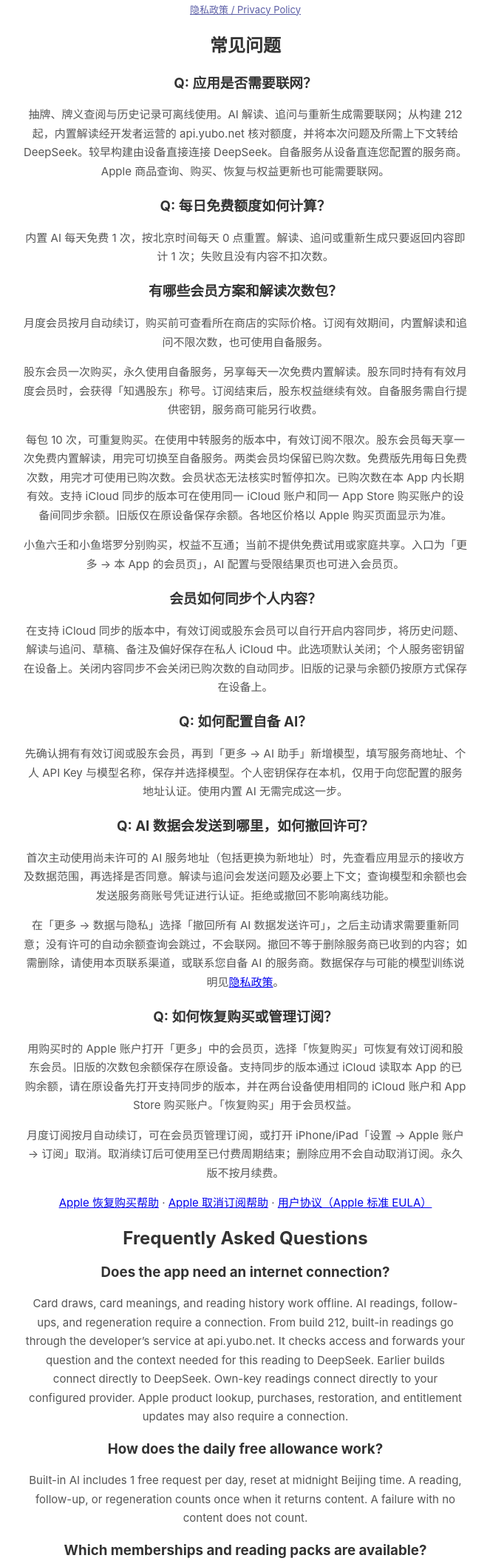
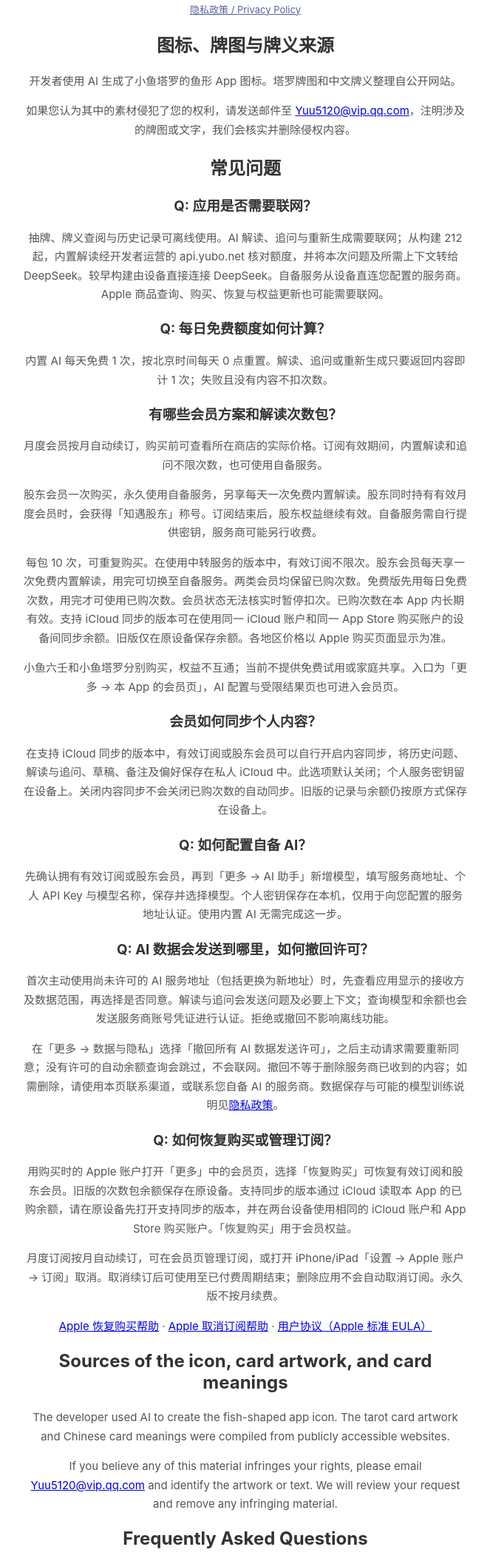
Before and after one commit to zy5120/app-pages, a plain HTML site: page tarot/support.html in a window 1280 px wide. Shown: the part 316-2426 px from the top of the page at 74% size, without its empty margins (308-971 px from the left). Drawn offline with Linux system fonts and the light colour scheme.

Commit message:
Document Fish Tarot icon and card material sources on the support page

```diff
--- a/tarot/support.html
+++ b/tarot/support.html
@@ -21,6 +21,10 @@
 <div class="links">
 <a href="privacy">隐私政策 / Privacy Policy</a>
 </div>
+
+<h2 id="artwork">图标、牌图与牌义来源</h2>
+<p>开发者使用 AI 生成了小鱼塔罗的鱼形 App 图标。塔罗牌图和中文牌义整理自公开网站。</p>
+<p>如果您认为其中的素材侵犯了您的权利，请发送邮件至 <a href="mailto:Yuu5120@vip.qq.com">Yuu5120@vip.qq.com</a>，注明涉及的牌图或文字，我们会核实并删除侵权内容。</p>
 
 <h2>常见问题</h2>
 <h3>Q: 应用是否需要联网？</h3>
@@ -51,6 +55,10 @@
 <p><a href="https://support.apple.com/en-us/108096">Apple 恢复购买帮助</a> · <a href="https://support.apple.com/en-us/118428">Apple 取消订阅帮助</a> · <a href="https://www.apple.com/legal/internet-services/itunes/dev/stdeula/">用户协议（Apple 标准 EULA）</a></p>
 
 <div lang="en">
+<h2>Sources of the icon, card artwork, and card meanings</h2>
+<p>The developer used AI to create the fish-shaped app icon. The tarot card artwork and Chinese card meanings were compiled from publicly accessible websites.</p>
+<p>If you believe any of this material infringes your rights, please email <a href="mailto:Yuu5120@vip.qq.com">Yuu5120@vip.qq.com</a> and identify the artwork or text. We will review your request and remove any infringing material.</p>
+
 <h2>Frequently Asked Questions</h2>
 <h3>Does the app need an internet connection?</h3>
 <p>Card draws, card meanings, and reading history work offline. AI readings, follow-ups, and regeneration require a connection. From build 212, built-in readings go through the developer’s service at api.yubo.net. It checks access and forwards your question and the context needed for this reading to DeepSeek. Earlier builds connect directly to DeepSeek. Own-key readings connect directly to your configured provider. Apple product lookup, purchases, restoration, and entitlement updates may also require a connection.</p>
```
